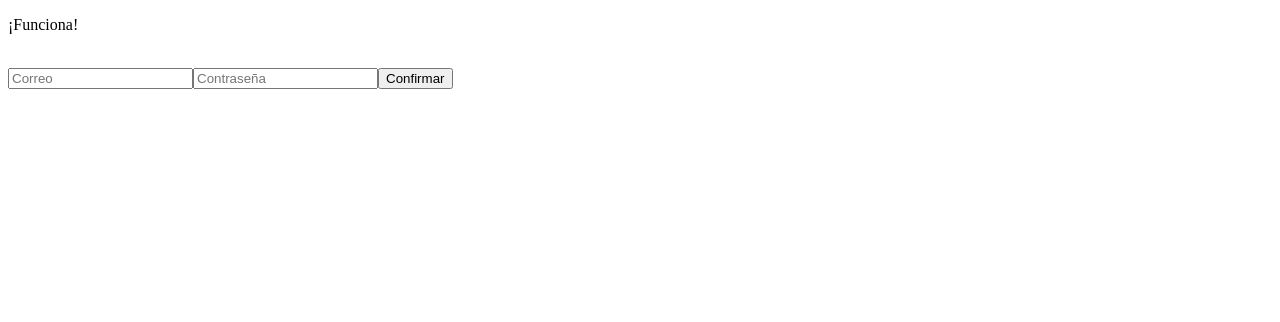
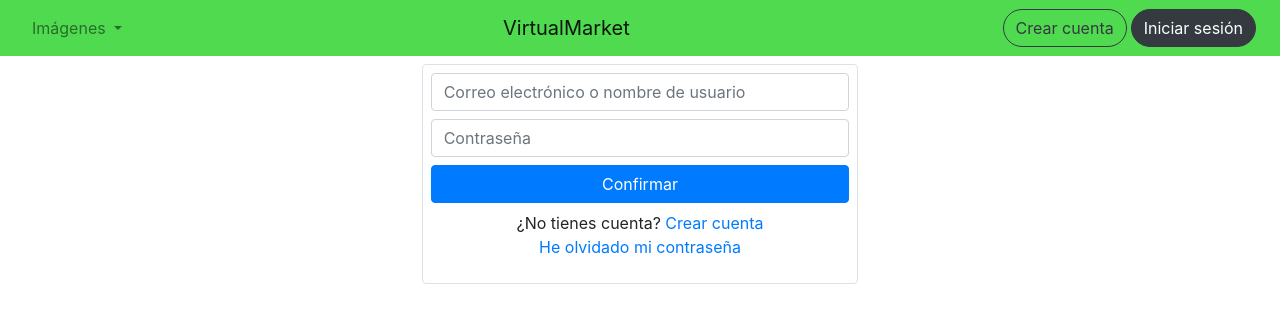
Before and after one commit to SanchezCheca/VirtualMarket-FRONTEND, an Angular app: page /login in a window 1280 px wide. Shown: the top 322 px of the page. Built offline with nearby package versions, Linux system fonts and the light colour scheme.

Commit message:
Mejoras de la interfaz

```diff
--- a/angular.json
+++ b/angular.json
@@ -31,9 +31,13 @@
               "src/assets"
             ],
             "styles": [
-              "src/styles.scss"
+              "src/styles.scss",
+              "node_modules/bootstrap/dist/css/bootstrap.min.css"
             ],
-            "scripts": []
+            "scripts": [
+              "node_modules/jquery/dist/jquery.min.js",
+              "node_modules/bootstrap/dist/js/bootstrap.min.js"
+            ]
           },
           "configurations": {
             "production": {
--- a/package.json
+++ b/package.json
@@ -19,6 +19,8 @@
     "@angular/platform-browser": "~11.0.9",
     "@angular/platform-browser-dynamic": "~11.0.9",
     "@angular/router": "~11.0.9",
+    "bootstrap": "^4.6.0",
+    "jquery": "^3.6.0",
     "lodash": "^4.17.21",
     "rxjs": "~6.6.0",
     "tslib": "^2.0.0",
--- a/src/app/app-routing.module.ts
+++ b/src/app/app-routing.module.ts
@@ -1,6 +1,7 @@
 import { NgModule } from '@angular/core';
 import { Routes, RouterModule } from '@angular/router';
 import { AppComponent } from './app.component';
+import { IndexComponent } from './components/index/index.component';
 import { LoginComponent } from './components/login/login.component';
 import { NotFoundComponent } from './components/not-found/not-found.component';
 import { RegisterComponent } from './components/register/register.component';
@@ -8,8 +9,8 @@ import { RegisterComponent } from './components/register/register.component';
 const routes: Routes = [
   {path: 'login', component: LoginComponent},
   {path: 'signup', component: RegisterComponent},
-  {path: 'inicio', component: LoginComponent},
-  {path: '', component: AppComponent},
+  {path: 'inicio', component: IndexComponent},
+  {path: '', component: IndexComponent},
   {path: '**', component: NotFoundComponent}
 ];
 
--- a/src/app/app.module.ts
+++ b/src/app/app.module.ts
@@ -10,6 +10,7 @@ import { NotFoundComponent } from './components/not-found/not-found.component';
 import { LoginComponent } from './components/login/login.component';
 import { RegisterComponent } from './components/register/register.component';
 import { NavbarComponent } from './components/navbar/navbar.component';
+import { IndexComponent } from './components/index/index.component';
 
 @NgModule({
   declarations: [
@@ -17,7 +18,8 @@ import { NavbarComponent } from './components/navbar/navbar.component';
     NotFoundComponent,
     LoginComponent,
     RegisterComponent,
-    NavbarComponent
+    NavbarComponent,
+    IndexComponent
   ],
   imports: [
     BrowserModule,
--- /dev/null
+++ b/src/app/components/index/index.component.html
@@ -0,0 +1 @@
+<app-navbar></app-navbar>
--- /dev/null
+++ b/src/app/components/index/index.component.ts
@@ -0,0 +1,15 @@
+import { Component, OnInit } from '@angular/core';
+
+@Component({
+  selector: 'app-index',
+  templateUrl: './index.component.html',
+  styleUrls: ['./index.component.scss']
+})
+export class IndexComponent implements OnInit {
+
+  constructor() { }
+
+  ngOnInit(): void {
+  }
+
+}
--- a/src/app/components/login/login.component.html
+++ b/src/app/components/login/login.component.html
@@ -1,8 +1,15 @@
 <app-navbar></app-navbar>
-<br>
-<form [formGroup]="loginForm" (ngSubmit)="onSubmit()">
-    <input type="email" class="form-control" id="email" formControlName="email" placeholder="Correo" />
-    <input type="password" class="form-control" id="password" formControlName="password" minlength="8" placeholder="Contraseña" />
-    <button>Confirmar</button>
-    {{message}}
-</form>
+<div class="row mt-2">
+    <div class="col-12 col-md-6 col-lg-4 form-group mx-auto p-2 border rounded">
+        <form [formGroup]="loginForm" (ngSubmit)="onSubmit()">
+            <input type="email" class="form-control" id="email" formControlName="email" placeholder="Correo electrónico o nombre de usuario" />
+            <input type="password" class="form-control mt-2" id="password" formControlName="password" minlength="8" placeholder="Contraseña" />
+            <button type="submit" class="btn btn-primary mt-2 mx-auto w-100">Confirmar</button>
+            <p class="mt-2 text-center">¿No tienes cuenta? <a href="/signup">Crear cuenta</a>
+            <br>
+            <a href="/forgotpassword">He olvidado mi contraseña</a>
+            </p>
+            {{message}}
+        </form>
+    </div>
+</div>
--- a/src/app/components/navbar/navbar.component.html
+++ b/src/app/components/navbar/navbar.component.html
@@ -1,3 +1,41 @@
-<div class="row bg-secondary p-4">
-    <p>¡Funciona!</p>
-</div>
+<nav class="navbar navbar-expand-lg navbar-light bg-nav px-4">
+  <button class="navbar-toggler" type="button" data-toggle="collapse" data-target="#navbarSupportedContent" aria-controls="navbarSupportedContent" aria-expanded="false" aria-label="Toggle navigation">
+    <span class="navbar-toggler-icon"></span>
+  </button>
+    <div class="collapse navbar-collapse" id="navbarSupportedContent">
+      <ul class="navbar-nav mt-2 mt-lg-0">
+        <li class="nav-item dropdown">
+            <a class="nav-link dropdown-toggle" href="#" id="navbarDropdownMenuLink" data-toggle="dropdown" aria-haspopup="true" aria-expanded="false">
+              Imágenes
+            </a>
+            <div class="dropdown-menu" aria-labelledby="navbarDropdownMenuLink">
+              <a class="dropdown-item" href="#">Fotografías</a>
+              <a class="dropdown-item" href="#">Ilustraciones</a>
+              <a class="dropdown-item" href="#">Imágenes vectoriales</a>
+            </div>
+          </li>
+      </ul>
+      <a class="navbar-brand mx-auto" href="">VirtualMarket</a>
+
+      <div *ngIf="!logged" class="d-inline">
+        <!--No está logueado, muestra los botones para registro y login-->
+        <a href="signup"><button type="button" class="btn btn-outline-dark rounded-pill">Crear cuenta</button></a>
+        <a href="login"><button type="button" class="btn btn-dark rounded-pill ml-1">Iniciar sesión</button></a>
+      </div>
+
+      <div *ngIf="logged" class="d-inline">
+          <!--Está logueado, muestra el dropdown del perfil-->
+          <ul class="navbar-nav mt-2 mt-lg-0">
+              <li class="nav-item dropdown">
+                  <a class="nav-link dropdown-toggle" href="#" id="navbarDropdownMenuLink2" data-toggle="dropdown" aria-haspopup="true" aria-expanded="false">Perfil</a>
+                  <div class="dropdown-menu dropdown-menu-right" aria-labelledby="navbarDropdownMenuLink2">
+                      <a class="dropdown-item" href="#">Mi perfil</a>
+                      <div class="dropdown-divider"></div>
+                      <a class="dropdown-item" (click)="logout()" href="#">Cerrar sesión</a>
+                  </div>
+              </li>
+          </ul>
+      </div>
+
+    </div>
+  </nav>
--- a/src/app/components/navbar/navbar.component.scss
+++ b/src/app/components/navbar/navbar.component.scss
@@ -0,0 +1,6 @@
+.bg-nav {
+    background-color: rgb(80, 218, 80);
+}
+.dropdown-item:active{
+    background-color: rgb(56, 95, 56);
+}
--- a/src/app/components/navbar/navbar.component.ts
+++ b/src/app/components/navbar/navbar.component.ts
@@ -1,4 +1,5 @@
 import { Component, OnInit } from '@angular/core';
+import { LoginService } from 'src/app/services/auth/login.service';
 
 @Component({
   selector: 'app-navbar',
@@ -13,9 +14,21 @@ import { Component, OnInit } from '@angular/core';
 
 export class NavbarComponent implements OnInit {
 
-  constructor() { }
+  logged: boolean;
+
+  constructor(private loginService: LoginService) {
+    this.logged = false;
+  }
 
   ngOnInit(): void {
+    if (this.loginService.isUserSignedIn()) {
+      this.logged = true;
+    }
+  }
+
+  logout() {
+    this.loginService.logout();
+    this.logged = false;
   }
 
 }
--- a/src/app/components/register/register.component.html
+++ b/src/app/components/register/register.component.html
@@ -1,3 +1,4 @@
+<app-navbar></app-navbar>
 <form [formGroup]="registerForm" (ngSubmit)="onSubmit()">
     <input type="text" class="form-control" id="name" formControlName="name"/>
     <input type="email" class="form-control" id="email" formControlName="email" />
```
Also changed, not shown: src/app/components/index/index.component.scss (added), 2 other files (tests, documents, lock files or other folders).
